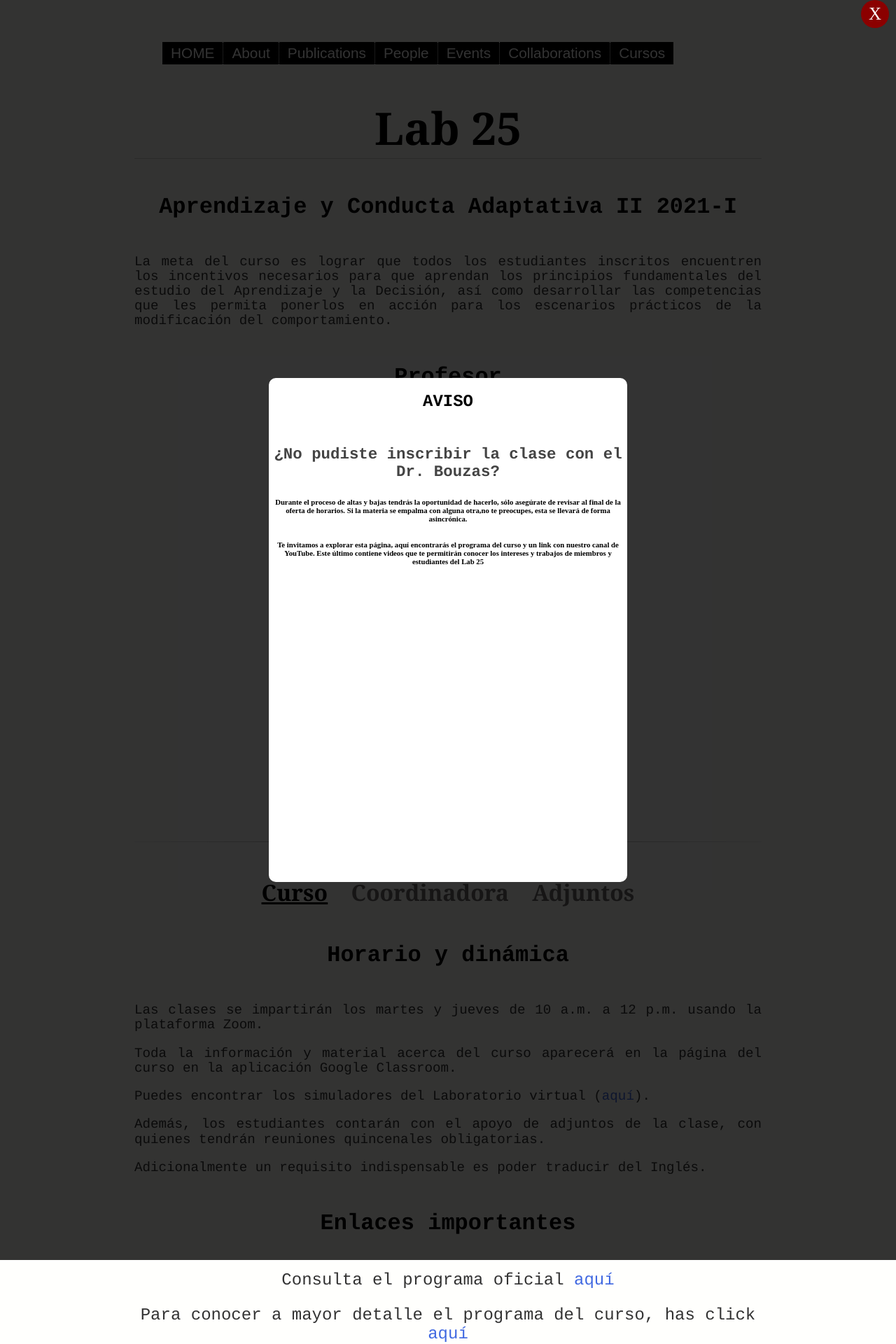
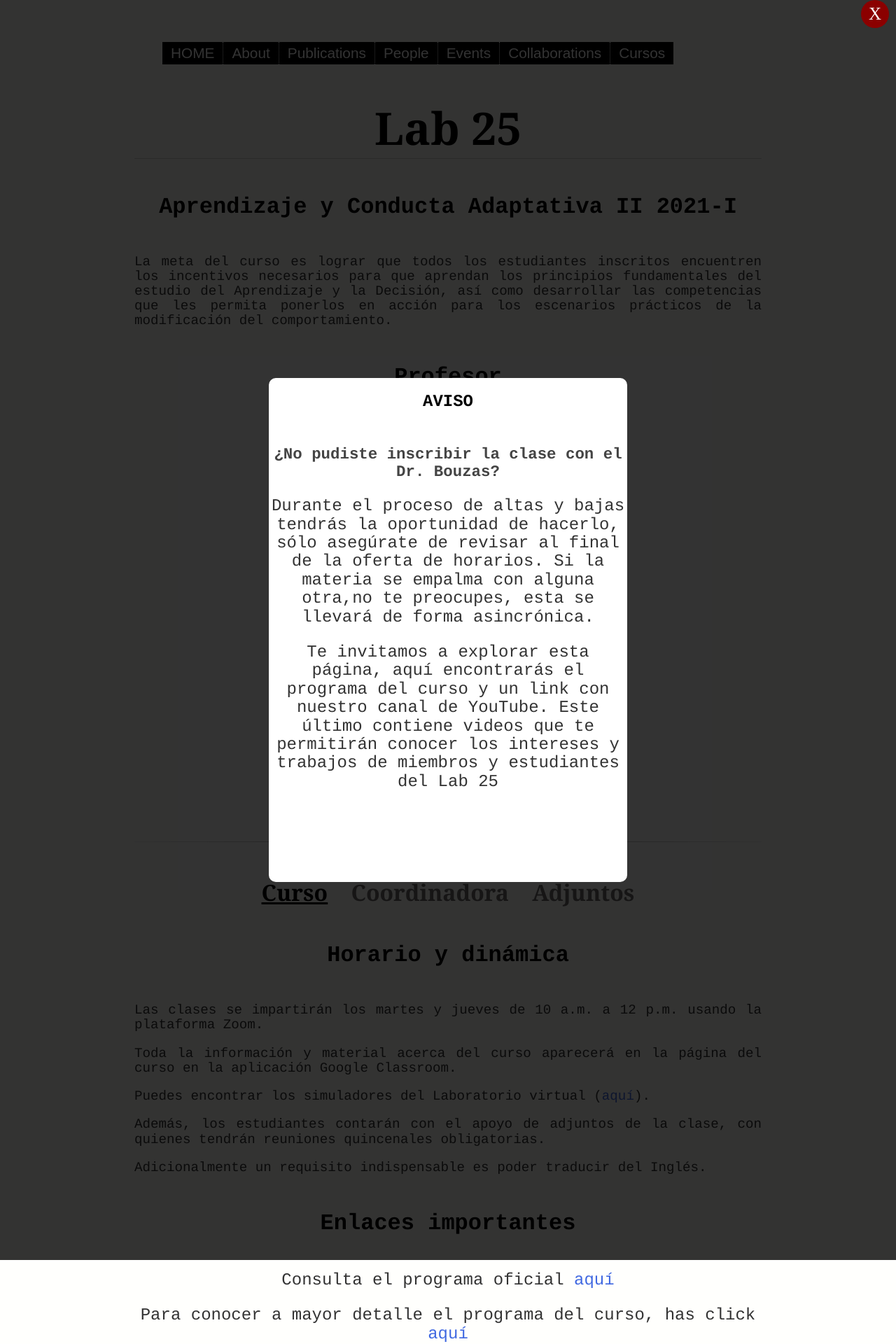
Before and after one commit to BouzasLab25/bouzaslab25.github.io, a Jekyll site: the page built from cursos/ACAII.html, in a window 1280 px wide. Shown: the top 1920 px of the page at 70% size. Built offline with Jekyll 4.4.1, drawn with Linux system fonts in a browser that asks for light colours.

Commit message:
Update ACAII.html

```diff
--- a/cursos/ACAII.html
+++ b/cursos/ACAII.html
@@ -10,10 +10,10 @@
 	<div class="contenido">
 		<h2><b>AVISO</h2></b>
 		<h5> ¿No pudiste inscribir la clase con el Dr. Bouzas?</h5>
-		<h6 ALIGN=center>Durante el proceso de altas y bajas tendrás la oportunidad de hacerlo, sólo asegúrate de revisar al final
-		de la oferta de horarios. Si la materia se empalma con alguna otra,no te preocupes, esta se llevará de forma asincrónica.</h6>
-		<h6 ALIGN= center>Te invitamos a explorar esta página, aquí encontrarás el programa del curso y un link con nuestro canal de YouTube.
-			Este último contiene videos que te permitirán conocer los intereses y trabajos de miembros y estudiantes del Lab 25</h6>
+		<p ALIGN=center>Durante el proceso de altas y bajas tendrás la oportunidad de hacerlo, sólo asegúrate de revisar al final
+		de la oferta de horarios. Si la materia se empalma con alguna otra,no te preocupes, esta se llevará de forma asincrónica.</p>
+		<p ALIGN= center>Te invitamos a explorar esta página, aquí encontrarás el programa del curso y un link con nuestro canal de YouTube.
+			Este último contiene videos que te permitirán conocer los intereses y trabajos de miembros y estudiantes del Lab 25</p>
 
 	</div>
 </div>
```
